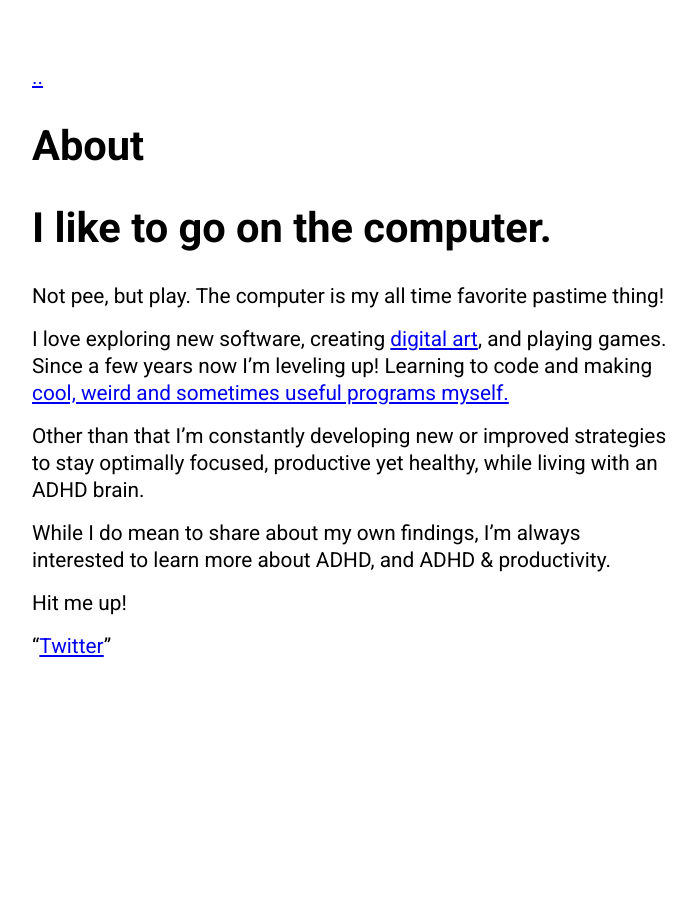
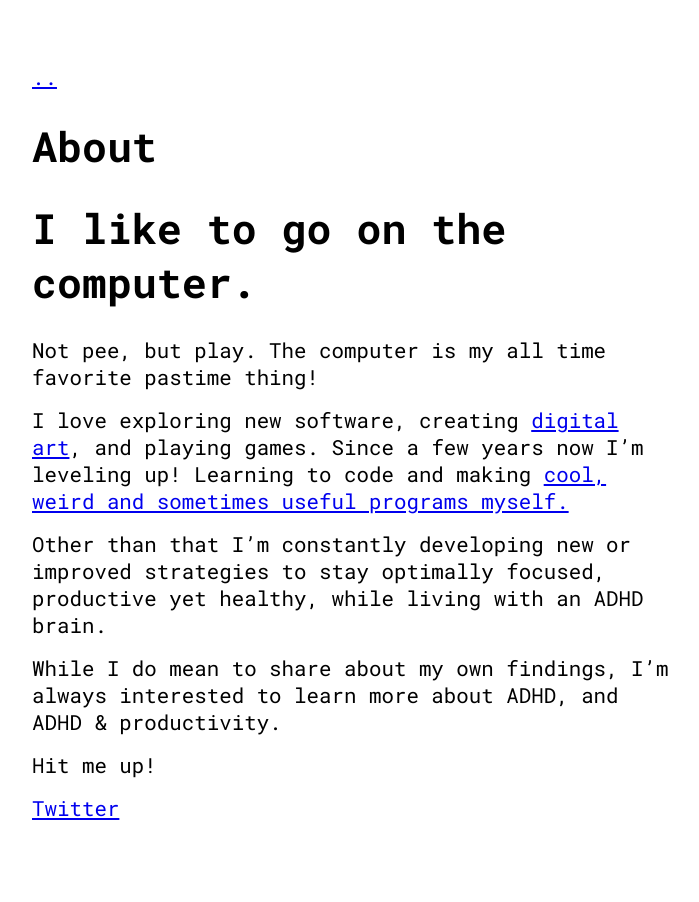
Before and after one commit to Kompjoeter/archived-blog, a Jekyll site: the page built from about.md, in a window 1280 px wide. Shown: the whole page, without its empty margins (288-987 px from the left). Built offline with Jekyll 4.4.1, drawn with Linux system fonts in a browser that asks for light colours.

Commit message:
Font fix + deleted obsolete characters

```diff
--- a/_includes/head.html
+++ b/_includes/head.html
@@ -16,6 +16,8 @@
 
   <link rel="shortcut icon" type="image/x-icon" href="{{ site.favicon | relative_url }}" />
   <link rel="preconnect" href="https://fonts.gstatic.com">
-<link href="https://fonts.googleapis.com/css2?family=Roboto:ital,wght@0,400;0,700;1,400;1,700&display=swap" rel="stylesheet">
+  <link rel="preconnect" href="https://fonts.gstatic.com">
+  <link rel="preconnect" href="https://fonts.gstatic.com">
+  <link href="https://fonts.googleapis.com/css2?family=Roboto+Mono:ital,wght@0,400;0,700;1,400;1,700&display=swap" rel="stylesheet">
   <link rel="stylesheet" href="{{ "/assets/css/main.css" | relative_url }}" />
 </head>
--- a/_sass/no-style-please.scss
+++ b/_sass/no-style-please.scss
@@ -25,7 +25,7 @@ html { height: 100%; }
 
 body {
   color: black;
-  font-family: 'Roboto', sans-serif;
+  font-family: 'Roboto Mono', monospace;
   font-size: 1.3rem;
   line-height: 1.3;
   margin: 0;
--- a/about.md
+++ b/about.md
@@ -13,4 +13,4 @@ While I do mean to share about my own findings, I'm always interested to learn m
 
 Hit me up!
 
-"<a href='https://twitter.com/KompjoeterJonk'>Twitter</a>"
+<a href='https://twitter.com/KompjoeterJonk'>Twitter</a>
```
